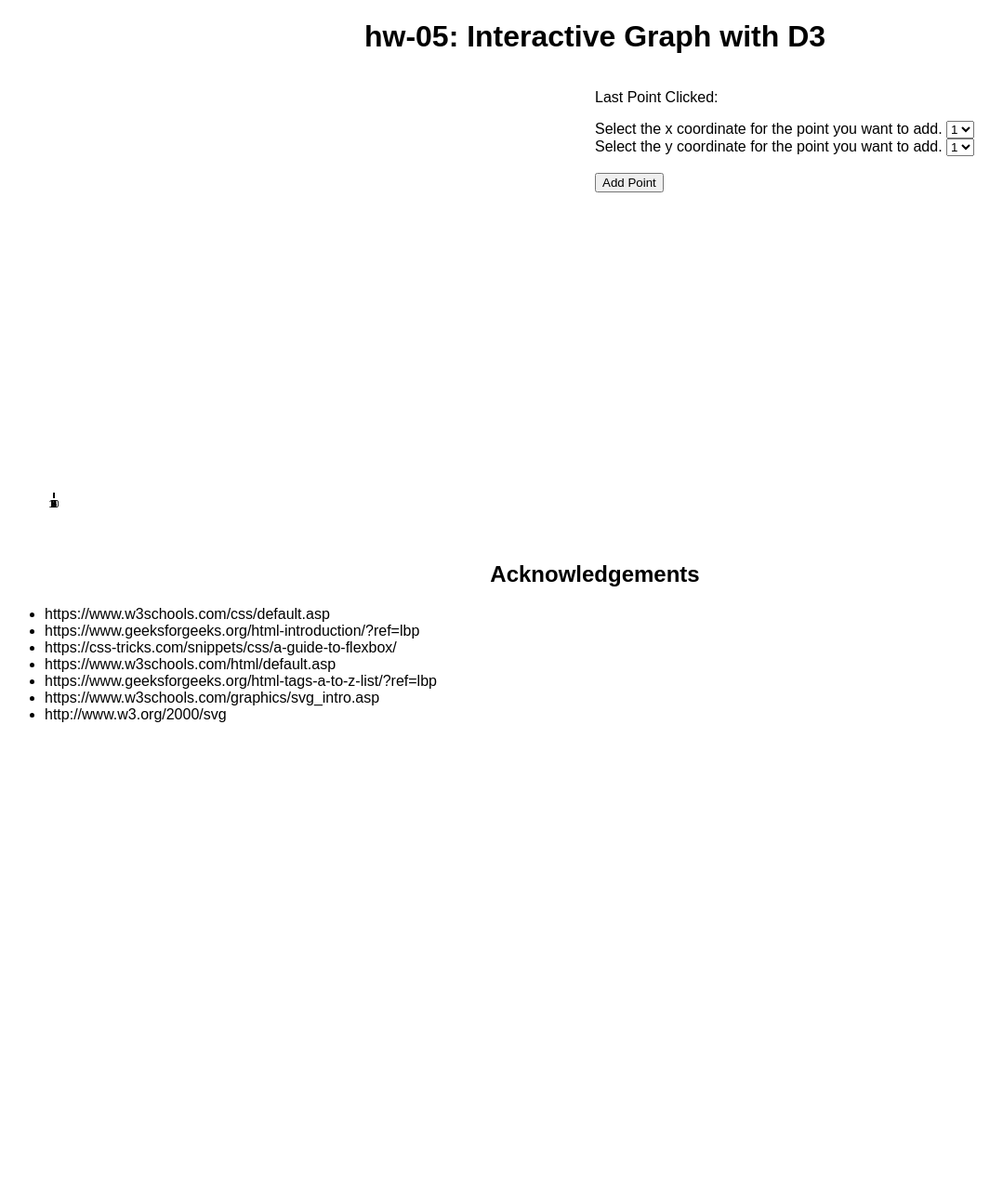
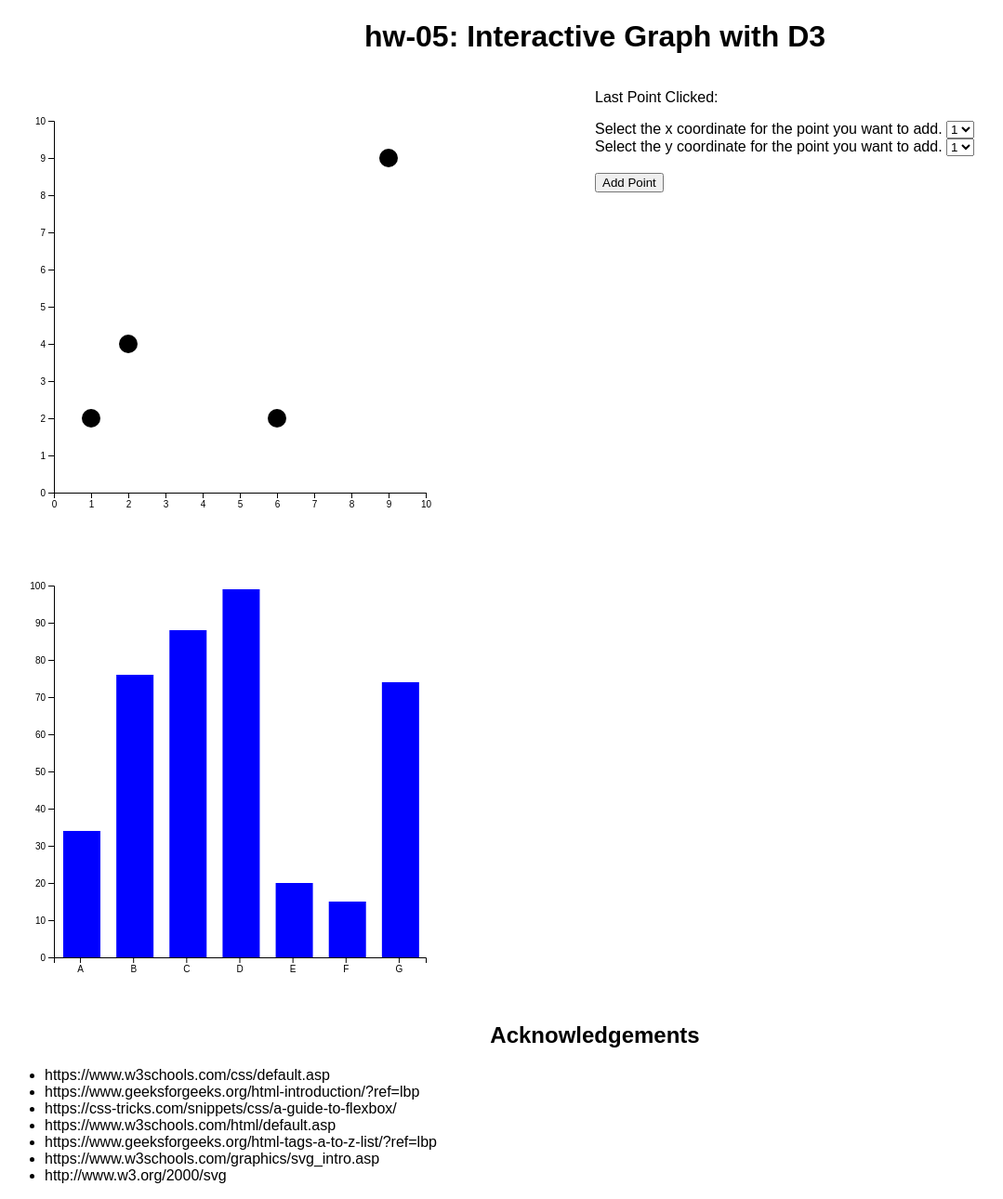
Before and after one commit to DS4200-S23-Class/hw-05-neals-lauren, a plain HTML site: page index.html in a window 1280 px wide. Shown: the whole page at 93% size, without its empty margins (0-1079 px from the left). Before the commit the page ends 800 px from the top, so only its background shows below. Drawn offline with Linux system fonts and the light colour scheme.

Commit message:
add graphs

```diff
--- a/index.html
+++ b/index.html
@@ -18,8 +18,10 @@
         <div class="row">
 
             <div class="column" id="column1">
-
-
+                <div class="row" id="row1">
+                </div>
+                <div class="row" id="row2">
+                </div>
 
             </div>
 
--- a/js/main.js
+++ b/js/main.js
@@ -7,7 +7,7 @@ const VIS_HEIGHT = F_HEIGHT - MARGINS.top - MARGINS.bottom;
 const VIS_WIDTH = F_WIDTH - MARGINS.left - MARGINS.right;
 
 // frame for vis 1(left column)
-const FRAME1 = d3.select("#column1")
+const FRAME1 = d3.select("#row1")
 					.append("svg")
 						.attr("height", F_HEIGHT)
 						.attr("width", F_WIDTH)
@@ -17,30 +17,123 @@ const FRAME1 = d3.select("#column1")
 d3.csv("data/scatter-data.csv").then((data) => {
 	console.log(data);
 
+	const MAX_X = d3.max(data, (d) => { return parseInt(d.x); });
+	const MAX_Y = d3.max(data, (d) => { return parseInt(d.y); });
+
 	const X_SCALE = d3.scaleLinear()
 						.domain([0, 10])
-						.range(0, VIS_WIDTH)
+						.range([0, VIS_WIDTH])
+
+	const Y_SCALE = d3.scaleLinear()
+						.domain([0,10])
+						.range([VIS_HEIGHT,0])
+
 
 	// add x-axis to vis
-		FRAME1.append("g")
-	      		.attr("transform", "translate(" + MARGINS.left+ "," + (VIS_HEIGHT + MARGINS.top) + ")")
-	      		.call(d3.axisBottom(X_SCALE).ticks(10));
+	FRAME1.append("g")
+	      	.attr("transform", "translate(" + MARGINS.left+ "," + (VIS_HEIGHT + MARGINS.top) + ")")
+	      	.call(d3.axisBottom(X_SCALE).ticks(10));
 
 	// add y-axis to vis
 	FRAME1.append("g")
 	      	.attr("transform", "translate(" + MARGINS.left + "," + (MARGINS.top) + ")")
 	      	.call(d3.axisLeft(Y_SCALE).ticks(10));
 
+	// Use X_SCALE to plot our points
+    FRAME1.selectAll("points")
+        .data(data) // passed from .then
+        .enter()
+        .append("circle")
+          .attr("cx", (d) => { return (X_SCALE(d.x) + MARGINS.left); })
+          .attr("cy", (d) => { return (Y_SCALE(d.y) + MARGINS.top); })
+          .attr("r", 10)
+          .attr("class", "point");
+
+
 
 })
 
 
+// frame for bar graph(left column)
+const FRAME2 = d3.select("#row2")
+          .append("svg")
+            .attr("height", F_HEIGHT)
+            .attr("width", F_WIDTH)
+            .attr("class", "frame");
 
 
-// read data for barchart
-d3.csv("data/bar-data.csv", then((data) => {
-	console.log(data);
+// read from bar-data.csv
+d3.csv("data/bar-data.csv").then((data) => {
+	console.log(data)
+
+    // scaling
+    // find max X and max Y
+    const MAX_X = d3.max(data, (d, i) => { return parseInt(d.category); });
+    const MAX_Y = d3.max(data, (d) => { return parseInt(d.amount); });
+
+    const X_SCALE = d3.scaleBand()
+            .domain(["A", "B", "C", "D", "E", "F", "G"])
+            .range([0, VIS_WIDTH])
+
+    const Y_SCALE = d3.scaleLinear()
+            .domain([0,100])
+            .range([VIS_HEIGHT, 0])
+
+    // plot our points
+    FRAME2.selectAll("bars")
+        .data(data)
+        .enter()
+        .append("rect")
+          .attr("x", (d) => { return (X_SCALE(d.category) + MARGINS.left + 10); })
+          .attr("y", (d) => { return (Y_SCALE(d.amount) + MARGINS.top); })
+          .attr("width", 40)
+          .attr("height", (d) => {return VIS_HEIGHT - Y_SCALE(d.amount)})
+          .attr("class", "bar")
+          .style("fill", "blue");
 
 
+   // To add a tooltip, we will need a blank div that we
+   //  fill in with the appropriate text. Be use to note the
+   //  styling we set here and in the .css
+   const TOOLTIP = d3.select("#row2")
+                       .append("div")
+                         .attr("class", "tooltip")
+                         .style("opacity", 0);
 
-}))
+    // Define event handler functions for tooltips
+    function handleMouseover(event, d) {
+      // on mouseover, make opaque
+      TOOLTIP.style("opacity", 1);
+
+    }
+
+    function handleMousemove(event, d) {
+      // position the tooltip and fill in information
+      TOOLTIP.html("Category: " + d.category + "<br>Value: " + d.amount)
+              .style("left", (event.pageX + 10) + "px") //add offset
+                                                          // from mouse
+              .style("top", (event.pageY - 50) + "px");
+
+    }
+
+    function handleMouseleave(event, d) {
+      // on mouseleave, make transparant again
+      TOOLTIP.style("opacity", 0);
+    }
+
+    // Add event listeners
+    FRAME2.selectAll(".bar")
+          .on("mouseover", handleMouseover) //add event listeners
+          .on("mousemove", handleMousemove)
+          .on("mouseleave", handleMouseleave);
+
+    // add x-axis to vis
+    FRAME2.append("g")
+            .attr("transform", "translate(" + MARGINS.left+ "," + (VIS_HEIGHT + MARGINS.top) + ")")
+            .call(d3.axisBottom(X_SCALE).ticks(10));
+
+  	// add y-axis to vis
+ 	FRAME2.append("g")
+          .attr("transform", "translate(" + MARGINS.left + "," + (MARGINS.top) + ")")
+          .call(d3.axisLeft(Y_SCALE).ticks(10));
+})
--- a/style.css
+++ b/style.css
@@ -39,3 +39,12 @@ body {
 	width: 500px;
 	height: 500px;
 }
+
+.tooltip {
+  position: absolute;
+  background-color: grey;
+  border:  solid;
+  border-width: 2px;
+  border-radius: 5px;
+  padding: 5px;
+}
```
Also changed, not shown: 1 other file.
